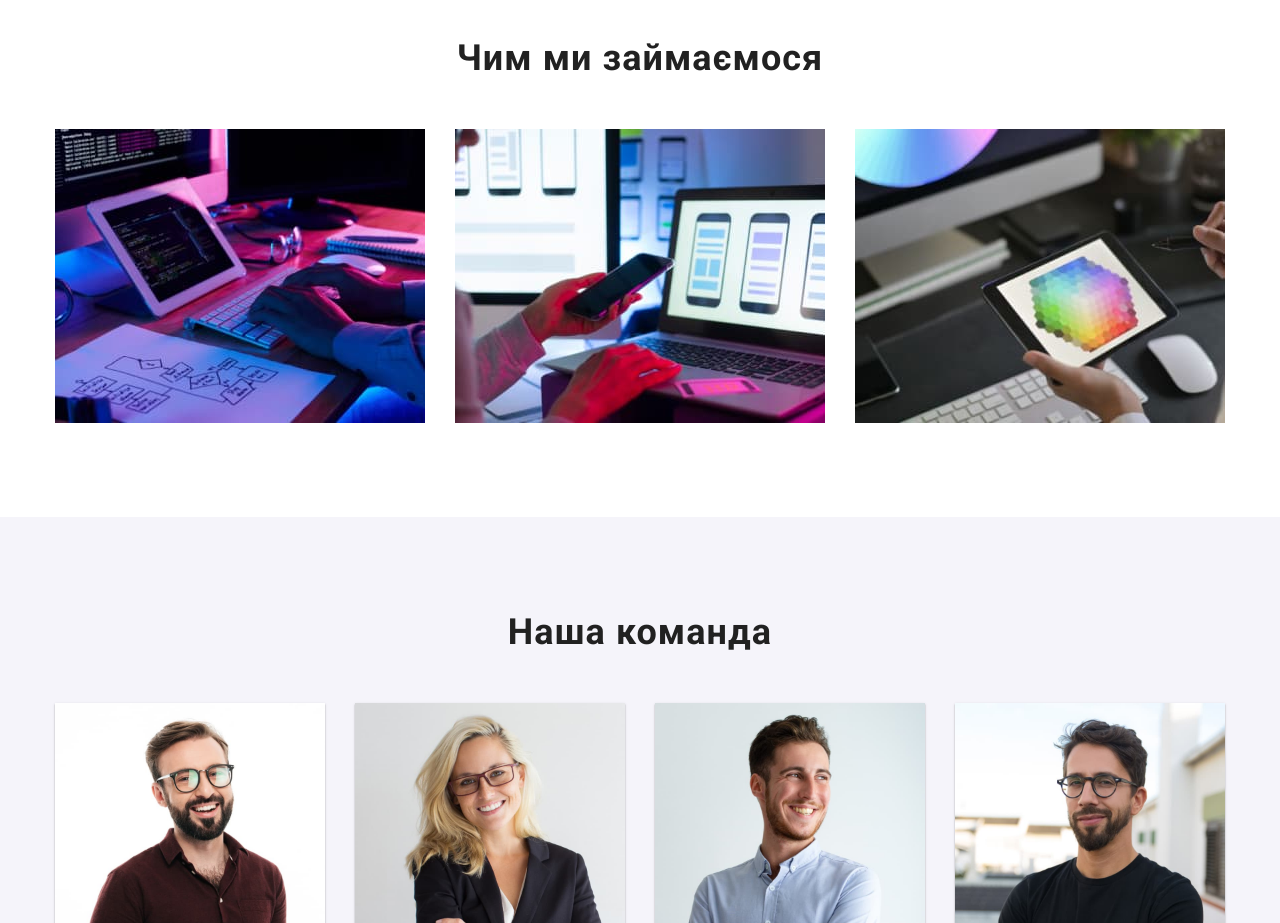
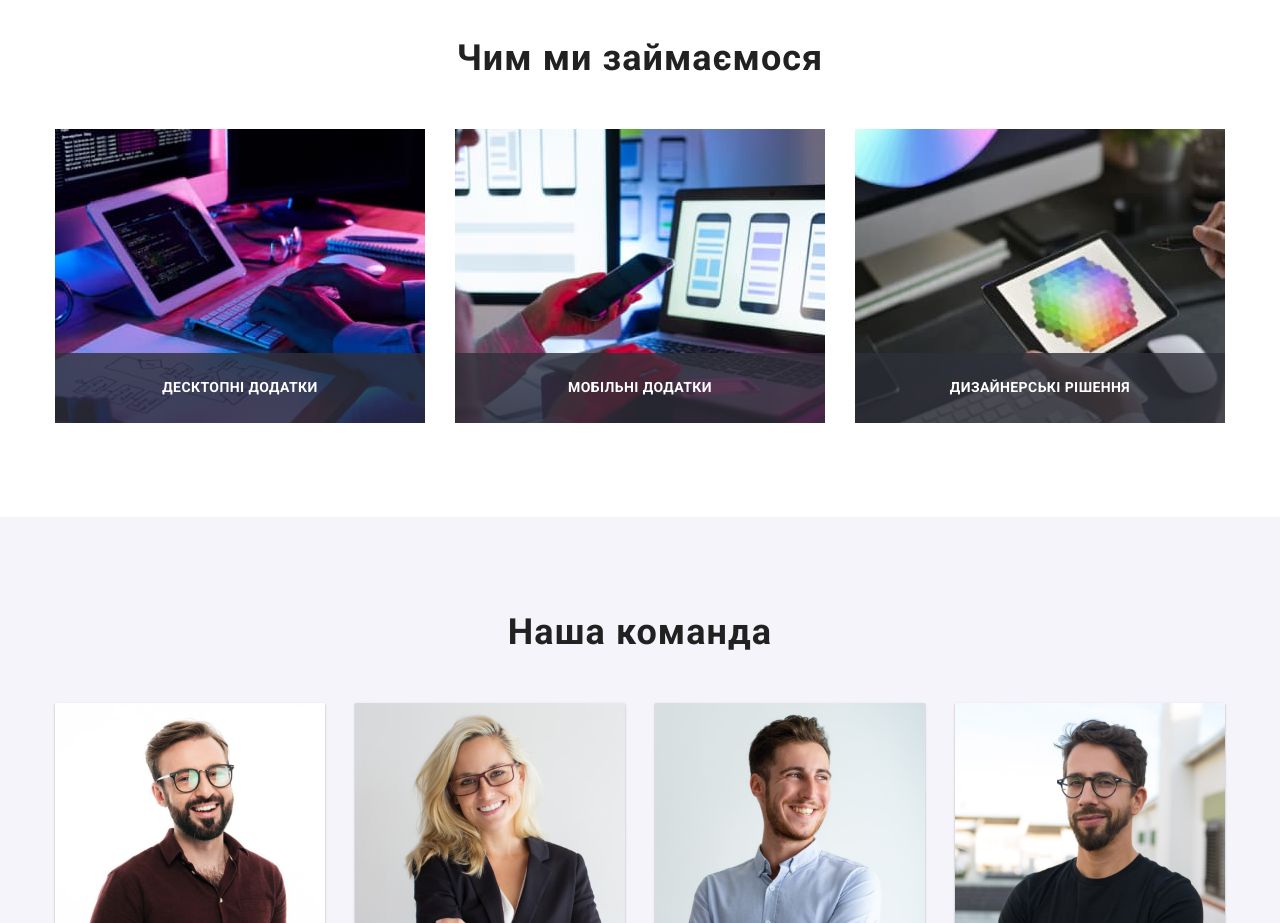
Before and after one commit to VolodymyrKudriavtsev/goit-markup-hw-05, a plain HTML site: page index.html in a window 1280 px wide. Shown: the part 1080-2003 px from the top of the page. Drawn offline with nearby package versions, Linux system fonts and the light colour scheme.

Commit message:
added work-titles & header underline

```diff
--- a/css/styles.css
+++ b/css/styles.css
@@ -91,7 +91,24 @@ img {
 }
 
 .top-nav-link {
+  position: relative;
   color: var(--h-text-color);
+}
+
+.top-nav-link::after {
+  content: '';
+  position: absolute;
+  left: 0;
+  bottom: 0;
+  width: 100%;
+  height: 4px;
+  background-color: var(--acent-color);
+  border-radius: 2px;
+  opacity: 0;
+}
+
+.current.top-nav-link::after {
+  opacity: 1;
 }
 
 .top-nav-link,
@@ -226,16 +243,13 @@ img {
 }
 
 .benefits-title,
-.bottom-title {
+.bottom-title,
+.work-direction {
   margin-bottom: 10px;
   color: var(--h-text-color);
   font-size: 14px;
   line-height: 1.14;
   letter-spacing: 0.03em;
-}
-
-.benefits-title,
-.bottom-title {
   text-transform: uppercase;
 }
 
@@ -267,9 +281,30 @@ img {
   gap: 30px;
 }
 
+.work-link {
+  position: relative;
+  text-decoration: none;
+}
+
 .work-item,
 .card-item {
   width: calc((100% - 60px) / 3);
+}
+
+.work-direction-wrap {
+  position: absolute;
+  left: 0;
+  bottom: 0;
+  width: 100%;
+  padding-top: 27px;
+  padding-bottom: 27px;
+  background-color: rgba(47, 48, 58, 0.8);
+}
+
+.work-direction {
+  margin-bottom: 0;
+  text-align: center;
+  color: var(--white-text-color);
 }
 
 /* team */
--- a/index.html
+++ b/index.html
@@ -120,16 +120,25 @@
             <li class="work-item">
               <a href="" class="work-link">
                 <img src="./images/comp.jpg" alt="Компьютер" width="370" height="294" />
+                <div class="work-direction-wrap">
+                  <h3 class="work-direction">Десктопні додатки</h3>
+                </div>
               </a>
             </li>
             <li class="work-item">
               <a href="" class="work-link">
                 <img src="./images/mob.jpg" alt="Мобільний телефон" width="370" height="294" />
+                <div class="work-direction-wrap">
+                  <h3 class="work-direction">Мобільні додатки</h3>
+                </div>
               </a>
             </li>
             <li class="work-item">
               <a href="" class="work-link">
                 <img src="./images/tab.jpg" alt="Планшет" width="370" height="294" />
+                <div class="work-direction-wrap">
+                  <h3 class="work-direction">Дизайнерські рішення</h3>
+                </div>
               </a>
             </li>
           </ul>
```
